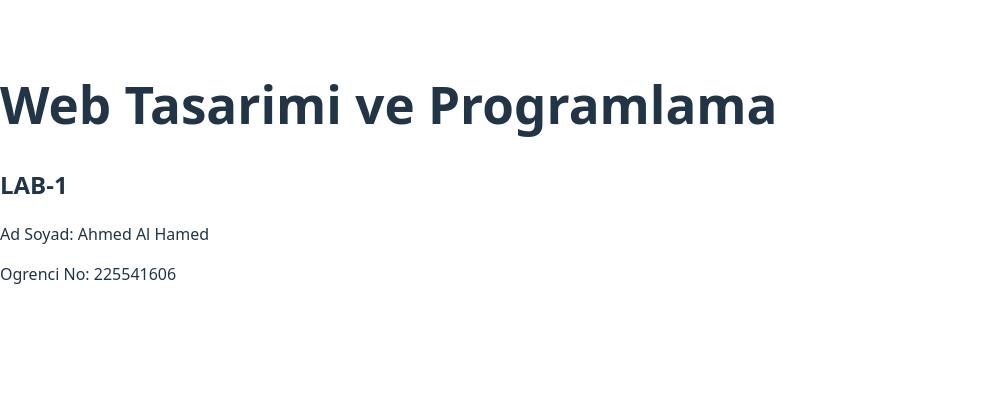
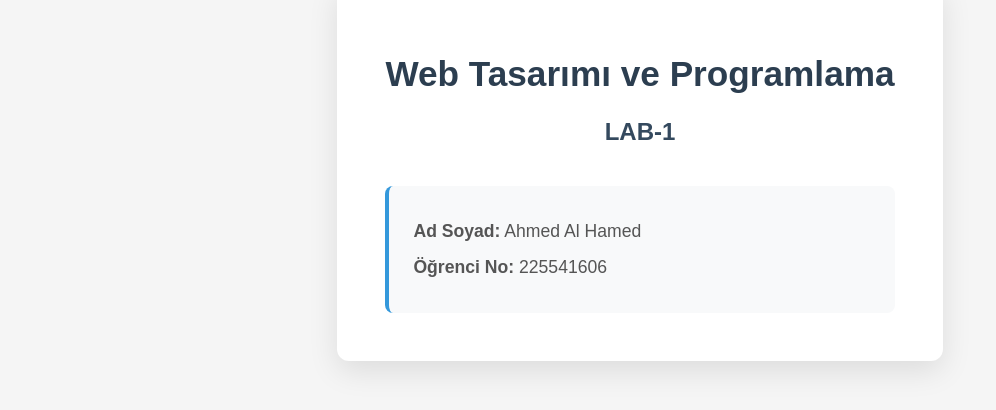
Before and after one commit to AHMEDMOM1/web-lab-hello, a React (Vite) app: page / in a window 1280 px wide. Shown: the part 228-638 px from the top of the page, without its empty margins (0-996 px from the left). Built offline with nearby package versions, Linux system fonts and the light colour scheme.

Commit message:
feat: enhance UI with better styling and card layout

```diff
--- a/src/App.css
+++ b/src/App.css
@@ -36,19 +36,59 @@
   }
 }
 
-.card {
-  padding: 2em;
-}
-
 .read-the-docs {
-  color: #912525;
+  color: #888;
 }
 
 body {
   background-color: #f5f5f5;
   font-family: Arial, sans-serif;
+  margin: 0;
+  display: flex;
+  justify-content: center;
+  align-items: center;
+  min-height: 100vh;
+}
+
+.container {
+  display: flex;
+  justify-content: center;
+  align-items: center;
+}
+
+.card {
+  background: white;
+  padding: 3rem;
+  border-radius: 12px;
+  box-shadow: 0 10px 30px rgba(0, 0, 0, 0.1);
+  transition: transform 0.3s ease;
+}
+
+.card:hover {
+  transform: translateY(-5px);
 }
 
 h1 {
-  color: darkblue;
+  color: #2c3e50;
+  margin-bottom: 0.5em;
+  font-size: 2.2em;
 }
+
+h2 {
+  color: #34495e;
+  margin-bottom: 1.5em;
+}
+
+.info {
+  background: #f8f9fa;
+  padding: 1.5em;
+  border-radius: 8px;
+  text-align: left;
+  border-left: 4px solid #3498db;
+}
+
+.info p {
+  margin: 0.5em 0;
+  color: #555;
+  font-size: 1.1em;
+}
--- a/src/App.tsx
+++ b/src/App.tsx
@@ -1,11 +1,16 @@
+import './App.css'
+
 function App() {
   return (
-    <div>
-      <h1>Web Tasarimi ve Programlama</h1>
-      <h2>LAB-1</h2>
-
-      <p>Ad Soyad: Ahmed Al Hamed</p>
-      <p>Ogrenci No: 225541606</p>
+    <div className="container">
+      <div className="card">
+        <h1>Web Tasarımı ve Programlama</h1>
+        <h2>LAB-1</h2>
+        <div className="info">
+          <p><strong>Ad Soyad:</strong> Ahmed Al Hamed</p>
+          <p><strong>Öğrenci No:</strong> 225541606</p>
+        </div>
+      </div>
     </div>
   )
 }
```
